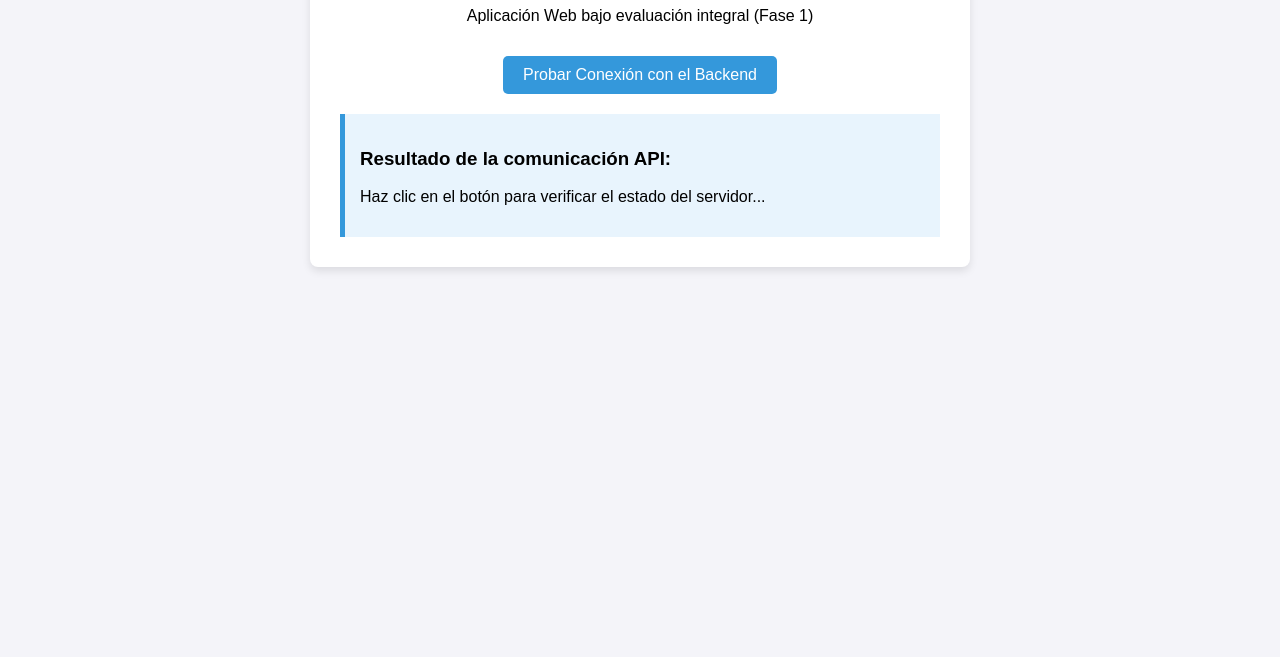
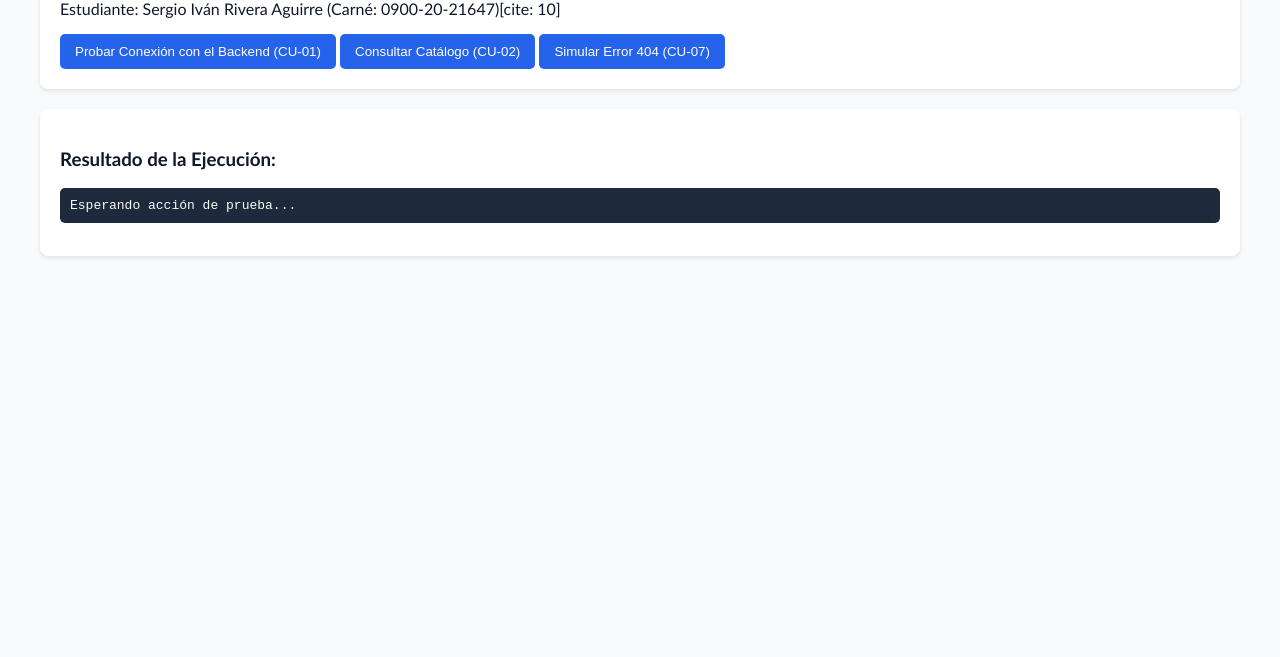
Before and after one commit to sriveraa3umg/proyecto-acs-fase1, a website: page frontend/index.html in a window 1280 px wide. Shown: the part 143-800 px from the top of the page. Drawn offline with Linux system fonts and the light colour scheme.

Commit message:
Update index.html

```diff
--- a/frontend/index.html
+++ b/frontend/index.html
@@ -2,46 +2,61 @@
 <html lang="es">
 <head>
     <meta charset="UTF-8">
-    <meta name="viewport" content="width=device-width, initial-scale=1.0">
-    <title>Evaluación de Calidad de Software - Fase 1</title>
+    <title>Proyecto Fase 1 - ACS</title>
     <style>
-        body { font-family: Arial, sans-serif; background-color: #f4f4f9; margin: 0; padding: 40px; text-align: center; }
-        .container { background: white; max-width: 600px; margin: 0 auto; padding: 30px; border-radius: 8px; box-shadow: 0 4px 8px rgba(0,0,0,0.1); }
-        h1 { color: #2c3e50; }
-        .card { background: #e8f4fd; border-left: 5px solid #3498db; padding: 15px; margin-top: 20px; text-align: left; }
-        button { background: #3498db; color: white; border: none; padding: 10px 20px; border-radius: 5px; cursor: pointer; font-size: 16px; margin-top: 15px; }
-        button:hover { background: #2980b9; }
+        body { font-family: Calibri, sans-serif; margin: 40px; background-color: #f8fafc; color: #0f172a; }
+        .card { background: white; padding: 20px; border-radius: 8px; box-shadow: 0 2px 4px rgba(0,0,0,0.1); margin-bottom: 20px; }
+        button { background: #2563eb; color: white; border: none; padding: 10px 15px; border-radius: 5px; cursor: pointer; }
+        button:hover { background: #1d4ed8; }
+        pre { background: #1e293b; color: #f8fafc; padding: 10px; border-radius: 5px; }
     </style>
 </head>
 <body>
+    <div class="card">
+        <h1>Dashboard de Control - Fase 1</h1>
+        <p>Estudiante: Sergio Iván Rivera Aguirre (Carné: 0900-20-21647)[cite: 10]</p>
+        <button onclick="probarConexion()">Probar Conexión con el Backend (CU-01)</button>
+        <button onclick="cargarItems()">Consultar Catálogo (CU-02)</button>
+        <button onclick="probarRutaInexistente()">Simular Error 404 (CU-07)</button>
+    </div>
 
-    <div class="container">
-        <h1>Dashboard de Calidad - Proyecto Final</h1>
-        <p>Aplicación Web bajo evaluación integral (Fase 1)</p>
-
-        <button onclick="consultarAPI()">Probar Conexión con el Backend</button>
-
-        <div class="card">
-            <h3>Resultado de la comunicación API:</h3>
-            <p id="resultado">Haz clic en el botón para verificar el estado del servidor...</p>
-        </div>
+    <div class="card">
+        <h3>Resultado de la Ejecución:</h3>
+        <pre id="resultado">Esperando acción de prueba...</pre>
     </div>
 
     <script>
-        async function consultarAPI() {
-            const resultadoP = document.getElementById('resultado');
-            resultadoP.innerText = "Conectando con el servidor...";
+        const API_URL = ""; // Si estás en local usa http://localhost:5000 o tu URL de Render
 
+        async function probarConexion() {
             try {
-                // En producción con Render, puedes cambiar esta URL por la de tu backend desplegado o usar rutas relativas si están integrados.
-                const respuesta = await fetch('https://mi-backend-acs.onrender.com/api/saludo');
-                const datos = await respuesta.json();
-                resultadoP.innerText = JSON.stringify(datos, null, 2);
+                let res = await fetch(`${API_URL}/api/saludo`);
+                let data = await res.json();
+                document.getElementById('resultado').innerText = JSON.stringify(data, null, 2);
             } catch (error) {
-                resultadoP.innerText = "Error al conectar con el backend: " + error.message;
+                document.getElementById('resultado').innerText = "Error de conexión: " + error.message;
+            }
+        }
+
+        async function cargarItems() {
+            try {
+                let res = await fetch(`${API_URL}/api/items`);
+                let data = await res.json();
+                document.getElementById('resultado').innerText = JSON.stringify(data, null, 2);
+            } catch (error) {
+                document.getElementById('resultado').innerText = "Error al cargar ítems: " + error.message;
+            }
+        }
+
+        async function probarRutaInexistente() {
+            try {
+                let res = await fetch(`${API_URL}/api/recurso-falso-que-falla`);
+                let data = await res.json();
+                document.getElementById('resultado').innerText = JSON.stringify(data, null, 2);
+            } catch (error) {
+                document.getElementById('resultado').innerText = "Error controlado: " + error.message;
             }
         }
     </script>
-
 </body>
 </html>
```
